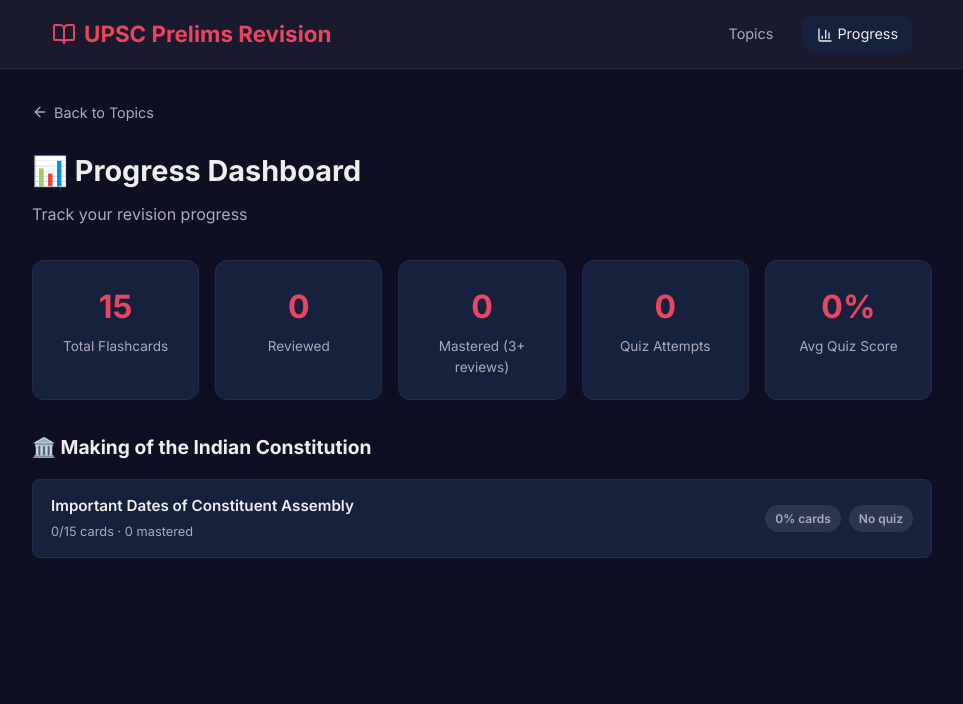
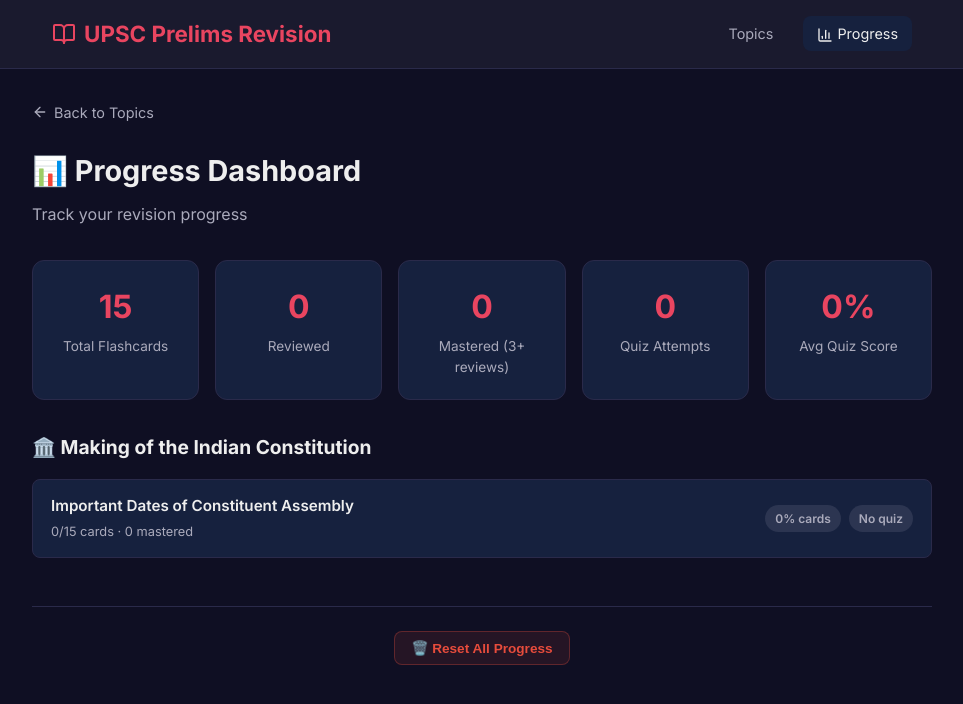
Before and after one commit to pavanis333/polity, a React (Vite) app: page /progress in a window 1280 px wide. Shown: the top 704 px of the page, without its empty margins (158-1121 px from the left). Built offline with nearby package versions, Linux system fonts and the light colour scheme.

Commit message:
Add reset buttons for flashcard and quiz progress
- Subtopic page: Reset Flashcards + Reset Quiz Scores buttons
- Progress page: Reset All Progress button
- All resets have confirmation dialogs
- Added resetCardProgress, resetQuizProgress, resetAllProgress utils

```diff
--- a/src/pages/ProgressPage.jsx
+++ b/src/pages/ProgressPage.jsx
@@ -1,9 +1,11 @@
+import { useState } from 'react'
 import { Link } from 'react-router-dom'
 import { ArrowLeft } from 'lucide-react'
 import topicsData, { getSubtopicFlashcardIds, getAllFlashcardIds } from '../data/topics'
-import { getReviewStats, getQuizScores, getBestScore, getAttemptCount } from '../utils/spaced-repetition'
+import { getReviewStats, getQuizScores, getBestScore, getAttemptCount, resetAllProgress } from '../utils/spaced-repetition'
 
 export default function ProgressPage() {
+  const [refreshKey, setRefreshKey] = useState(0)
   const allCardIds = getAllFlashcardIds()
   const allStats = getReviewStats(allCardIds)
   const quizScores = getQuizScores()
@@ -107,6 +109,21 @@
           ))}
         </div>
       )}
+
+      <div style={{ marginTop: 48, borderTop: '1px solid var(--border)', paddingTop: 24, textAlign: 'center' }}>
+        <button
+          className="btn btn-sm"
+          style={{ background: 'rgba(231,76,60,0.1)', color: 'var(--danger)', border: '1px solid rgba(231,76,60,0.3)' }}
+          onClick={() => {
+            if (confirm('Reset ALL progress? This will clear every flashcard review and quiz score. Cannot be undone.')) {
+              resetAllProgress()
+              setRefreshKey(k => k + 1)
+            }
+          }}
+        >
+          🗑️ Reset All Progress
+        </button>
+      </div>
     </div>
   )
 }
--- a/src/pages/SubtopicPage.jsx
+++ b/src/pages/SubtopicPage.jsx
@@ -1,12 +1,14 @@
+import { useState } from 'react'
 import { useParams, Link } from 'react-router-dom'
-import { ArrowLeft, BookOpen, HelpCircle } from 'lucide-react'
+import { ArrowLeft, BookOpen, HelpCircle, Trash2 } from 'lucide-react'
 import { getSubtopic, getTopic, getSubtopicFlashcardIds } from '../data/topics'
-import { getReviewStats, getBestScore, getAttemptCount, getDueCards } from '../utils/spaced-repetition'
+import { getReviewStats, getBestScore, getAttemptCount, getDueCards, resetCardProgress, resetQuizProgress } from '../utils/spaced-repetition'
 
 export default function SubtopicPage() {
   const { topicId, subtopicId } = useParams()
   const topic = getTopic(topicId)
   const sub = getSubtopic(topicId, subtopicId)
+  const [refreshKey, setRefreshKey] = useState(0)
 
   if (!topic || !sub) {
     return (
@@ -72,6 +74,30 @@
           Take Quiz ({sub.quiz.length} questions)
         </Link>
       </div>
+
+      <div style={{ marginTop: 32, borderTop: '1px solid var(--border)', paddingTop: 24 }}>
+        <p style={{ color: 'var(--text-muted)', fontSize: '0.85rem', marginBottom: 12 }}>Reset Progress</p>
+        <div className="btn-group">
+          <button className="btn btn-sm" style={{ background: 'rgba(231,76,60,0.1)', color: 'var(--danger)', border: '1px solid rgba(231,76,60,0.3)' }}
+            onClick={() => {
+              if (confirm('Reset all flashcard progress for this subtopic? This cannot be undone.')) {
+                resetCardProgress(cardIds)
+                setRefreshKey(k => k + 1)
+              }
+            }}>
+            <Trash2 size={14} /> Reset Flashcards
+          </button>
+          <button className="btn btn-sm" style={{ background: 'rgba(231,76,60,0.1)', color: 'var(--danger)', border: '1px solid rgba(231,76,60,0.3)' }}
+            onClick={() => {
+              if (confirm('Reset all quiz scores for this subtopic? This cannot be undone.')) {
+                resetQuizProgress(`${topicId}/${subtopicId}`)
+                setRefreshKey(k => k + 1)
+              }
+            }}>
+            <Trash2 size={14} /> Reset Quiz Scores
+          </button>
+        </div>
+      </div>
     </div>
   )
 }
--- a/src/utils/spaced-repetition.js
+++ b/src/utils/spaced-repetition.js
@@ -130,3 +130,21 @@
   const scores = getQuizScores()
   return (scores[subtopicId] || []).length
 }
+
+// Reset functions
+export function resetCardProgress(cardIds) {
+  const data = getStorageData()
+  cardIds.forEach(id => { delete data[id] })
+  saveStorageData(data)
+}
+
+export function resetQuizProgress(subtopicId) {
+  const scores = getQuizScores()
+  delete scores[subtopicId]
+  localStorage.setItem(QUIZ_KEY, JSON.stringify(scores))
+}
+
+export function resetAllProgress() {
+  localStorage.removeItem(STORAGE_KEY)
+  localStorage.removeItem(QUIZ_KEY)
+}
```
